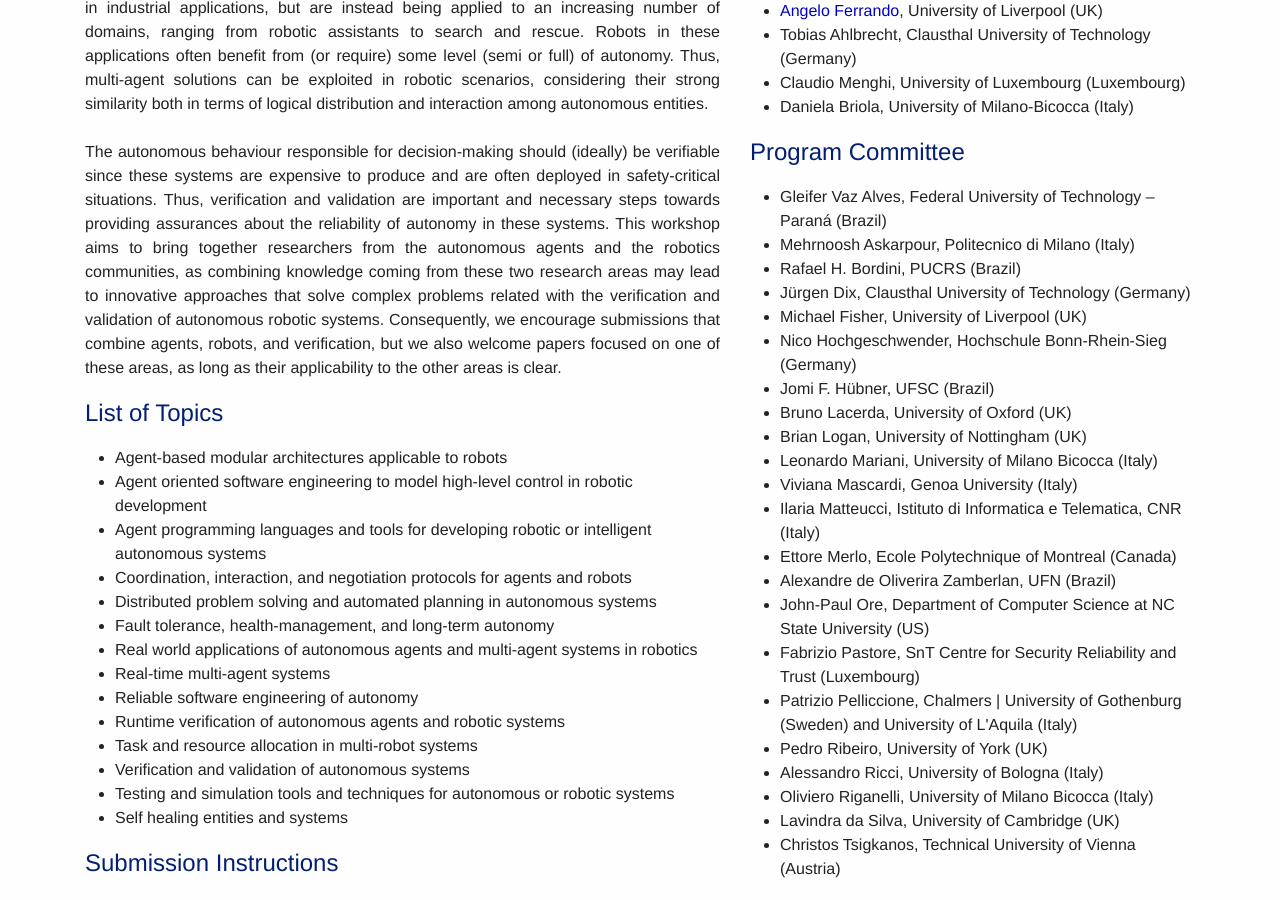
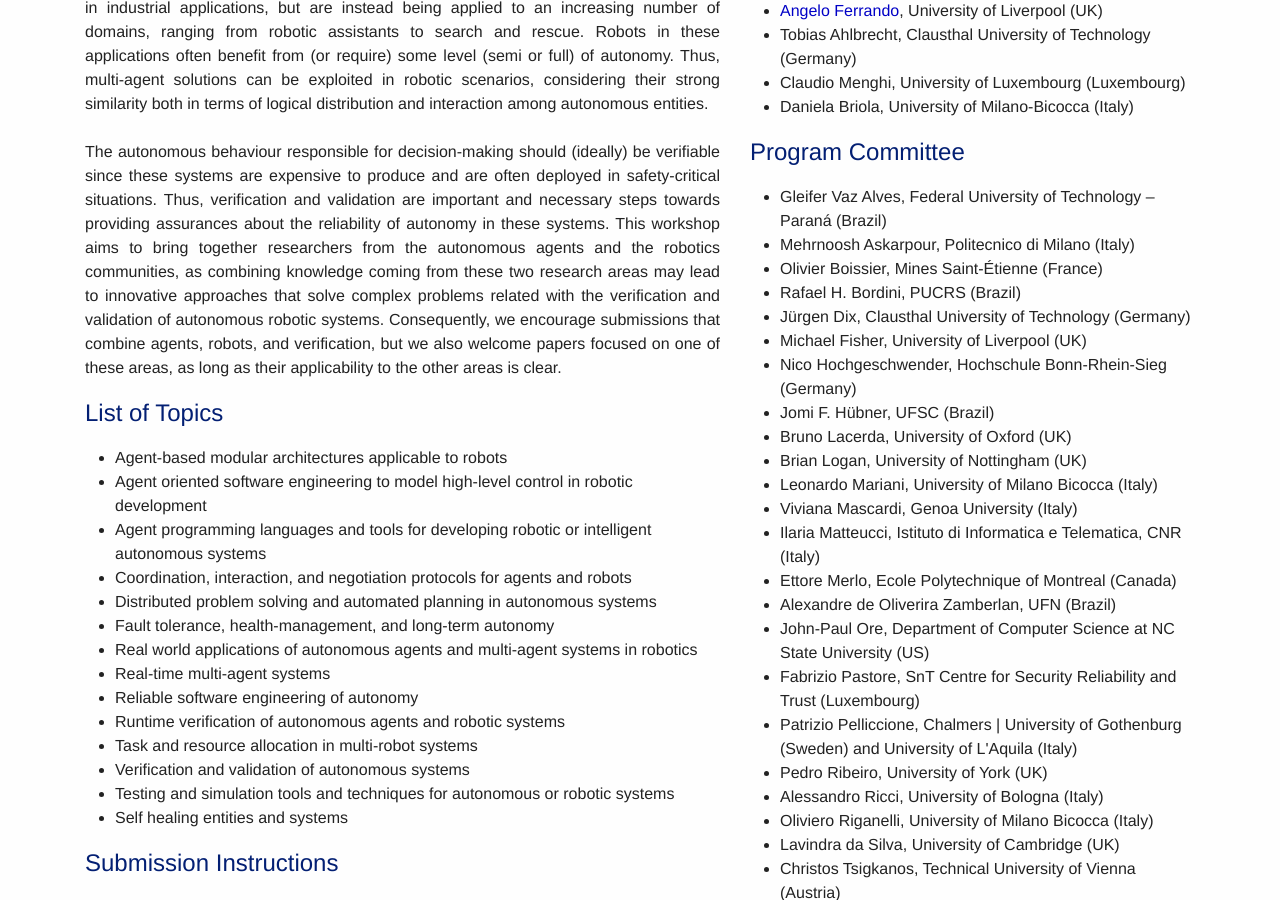
Before and after one commit to area2020/area2020.github.io, a Jekyll site: the page built from index.md, in a window 1280 px wide and 900 px high, scrolled down 433 px. Built offline with Jekyll 4.4.1, drawn with Linux system fonts in a browser that asks for light colours; nearby versions of some CDN libraries.

Commit message:
Update index.md

```diff
--- a/index.md
+++ b/index.md
@@ -137,6 +137,7 @@ Submission link: <a href="https://easychair.org/my/conference?conf=area2020#">ht
 <ul>
 <li>Gleifer Vaz Alves, Federal University of Technology – Paraná (Brazil)</li>
 <li>Mehrnoosh Askarpour, Politecnico di Milano (Italy)</li>
+<li>Olivier Boissier, Mines Saint-Étienne (France)</li>
 <li>Rafael H. Bordini, PUCRS (Brazil)</li>
 <li>Jürgen Dix, Clausthal University of Technology (Germany)</li>
 <li>Michael Fisher, University of Liverpool (UK)</li>
```
